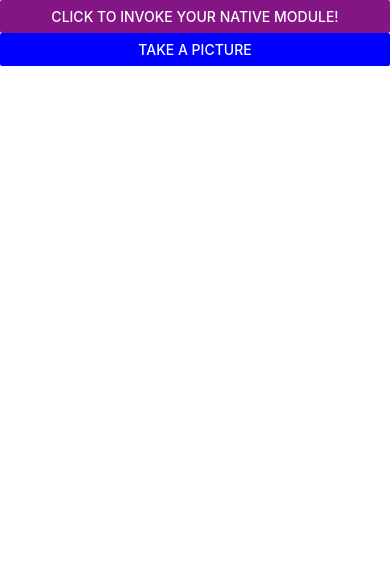
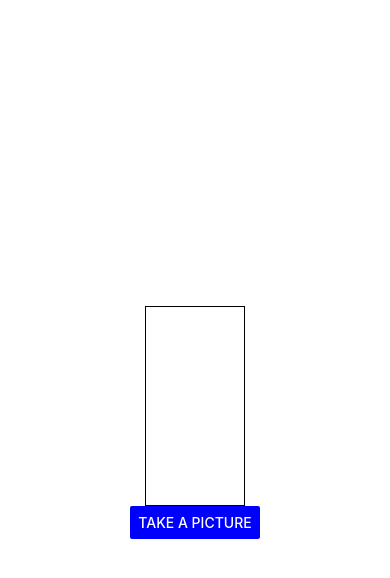
Before and after one commit to phuongduong2k2/NativeVision, a React Native app: screen / in a window 390 px wide. Shown: the top 578 px of the page. Built offline with nearby package versions, Linux system fonts and the light colour scheme.

Commit message:
feat: handle captured picture, animation camera view

```diff
--- a/App.tsx
+++ b/App.tsx
@@ -5,35 +5,20 @@
  * @format
  */
 
-import { Button, SafeAreaView, StyleSheet, View } from 'react-native';
+import { useState } from 'react';
+import { Button, Image, SafeAreaView, StyleSheet, View } from 'react-native';
 import { NativeModules } from 'react-native';
 function App() {
-  const { CalendarModule, CameraModule } = NativeModules;
+  const { CameraModule } = NativeModules;
 
-  const onPress = () => {
-    if (CalendarModule) {
-      CalendarModule.createCalendarEvent('Meeting', 'Office');
-
-      // For the synchronous method, it should be called synchronously in JS
-      // But usually, you'd wrap it in a try-catch for safety if it might fail.
-      try {
-        const deviceName = CalendarModule.getName();
-        console.log('Device Name:', deviceName);
-      } catch (e) {
-        console.error('Error getting device name:', e);
-      }
-    } else {
-      console.warn(
-        'CalendarModule not found. Make sure it is correctly linked.',
-      );
-    }
-  };
+  const [uri, setUri] = useState('');
 
   const openPreview = async () => {
     if (CameraModule) {
       try {
-        const message = await CameraModule.openPreview();
-        console.log(message);
+        const imageUri = await CameraModule.openCamera();
+        console.log(imageUri);
+        setUri(imageUri);
       } catch (error) {
         console.warn('some thing wrong');
       }
@@ -45,10 +30,10 @@ function App() {
   return (
     <SafeAreaView style={{ flex: 1 }}>
       <View style={styles.container}>
-        <Button
-          title="Click to invoke your native module!"
-          color="#841584"
-          onPress={onPress}
+        <Image
+          source={{ uri }}
+          style={{ height: 200, width: 100, borderWidth: 1 }}
+          resizeMode="contain"
         />
         <Button title="Take a picture" color="blue" onPress={openPreview} />
       </View>
@@ -59,6 +44,9 @@ function App() {
 const styles = StyleSheet.create({
   container: {
     flex: 1,
+    backgroundColor: 'white',
+    alignItems: 'center',
+    justifyContent: 'center',
   },
 });
 
```
Also changed, not shown: 12 other files (tests, documents, lock files or other folders).
